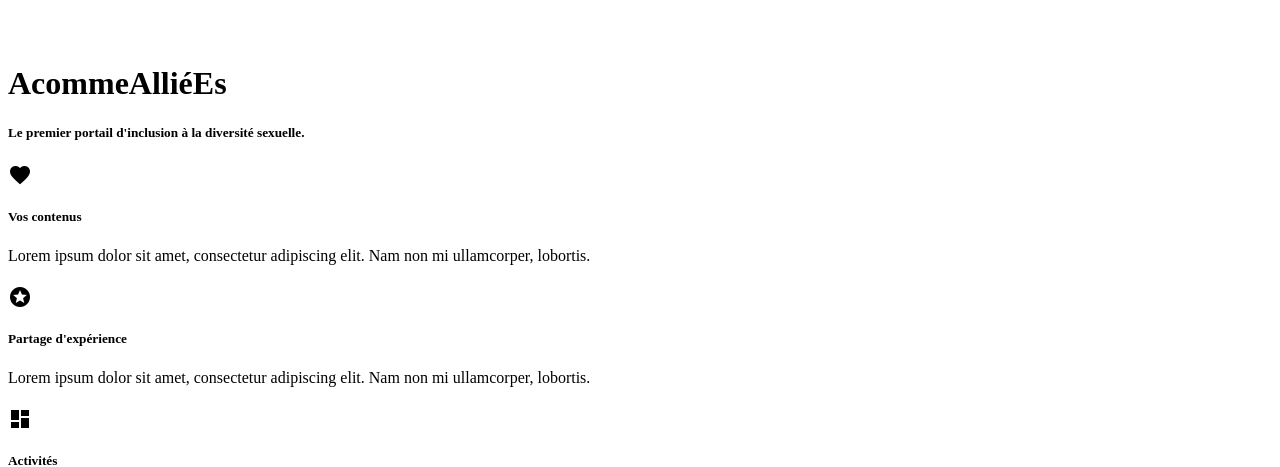
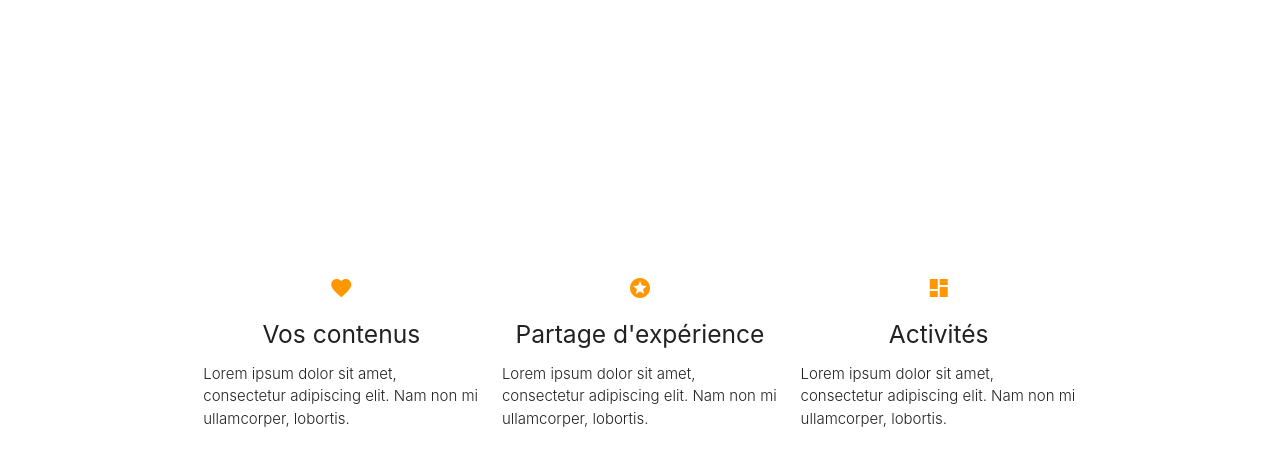
Before and after one commit to philippesimard/allies, a PHP site: page /modules/core/views/home.html in a window 1280 px wide. Shown: the top 467 px of the page. Run offline with PHP 8.4, Linux system fonts and the light colour scheme; some libraries are stand-ins or nearby versions.

Commit message:
modifications

```diff
--- a/Client/app/css/main.css
+++ b/Client/app/css/main.css
@@ -37,7 +37,7 @@
   margin-bottom: 30px;
   color: inherit;
   background-image: url("image ici");
-  background-color: #83A7C0;
+  background-color: #f57c00;
             }
 
 .contenus {
@@ -53,7 +53,7 @@
   padding-bottom: 100px;
   margin-bottom: 30px;
   color: inherit;
-  background-color: #83A7C0;
+  background-color: #f57c00;
             }
 
 
--- a/Client/app/modules/core/views/home.html
+++ b/Client/app/modules/core/views/home.html
@@ -1,5 +1,8 @@
 <link href="https://fonts.googleapis.com/icon?family=Material+Icons" rel="stylesheet">
-<div id="index-banner" class="jumbotron">
+  <link href="../../dist/css/materialize.min.css" type="text/css" rel="stylesheet" media="screen,projection"/>
+  <link href="../lib/materialize/templates/starter-template/css/style.css" type="text/css" rel="stylesheet" media="screen,projection"/>
+
+<div id="index-banner" class="accueil">
     <div class="section no-pad-bot" >
       <div class="container">
         <br><br>
--- a/Client/app/modules/favorite-pages/views/like.button.html
+++ b/Client/app/modules/favorite-pages/views/like.button.html
@@ -1,10 +1,10 @@
 <div class="fixed-action-btn" ng-hide="hideButton">
-  <a class="btn-floating btn-large waves-effect waves-light orange" ng-click="addToFavorites()">
+  <a class="btn-floating btn-large waves-effect waves-light red" ng-click="addToFavorites()">
     <i class="large material-icons ">favorite</i>
   </a>
   <ul>
     <li>
-    	<a class="btn-floating btn waves-effect waves-light red" ng-click="signaler()">
+    	<a class="btn-floating btn waves-effect waves-light pink" ng-click="signaler()">
     		<i class="material-icons">error</i>
     	</a>
     </li>
--- a/Client/app/modules/users/views/users.account.html
+++ b/Client/app/modules/users/views/users.account.html
@@ -11,11 +11,9 @@
           <h5 class="header col s12 light white-text animated fadeIn">Bienvenue dans votre espace membre {{user.name}} ! Le tableau de bord et le meilleur endroit afin de gérer vos contenus et participer au developpement de la plateforme.</h5>
         </div>
         <div class="row center">
-          <a ng-click="visite()" id="download-button" class="btn-large waves-effect  orange darken-3 animated fadeIn">Visite guidée de l'interface</a>
+          <a class="waves-effect waves-teal btn-flat">Visite guidée de l'interface</a>
         </div>
-        <br><br>
-
-      </div>
+        </div>
     </div>
 
     </div>
```
Also changed, not shown: Client/app/modules/navigation/views/header.html (+8 -9 lines), 2 other files.
